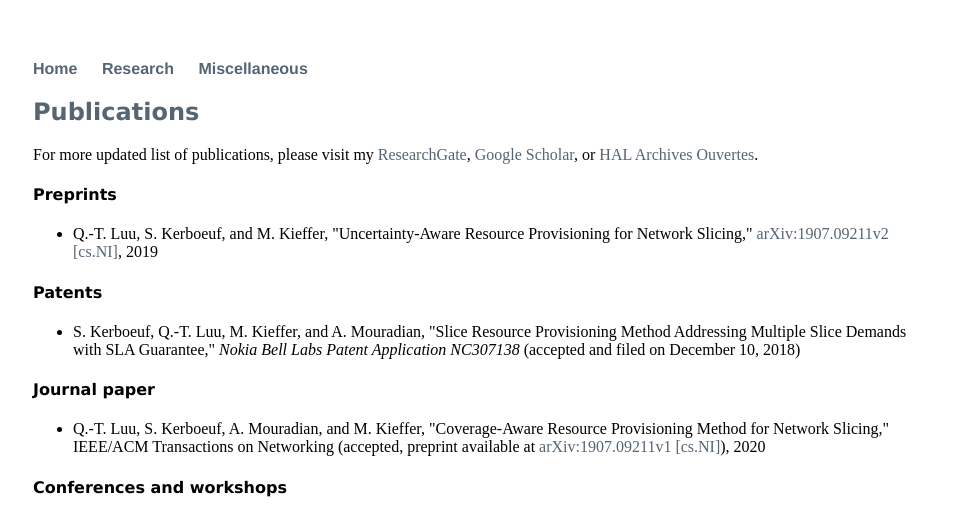
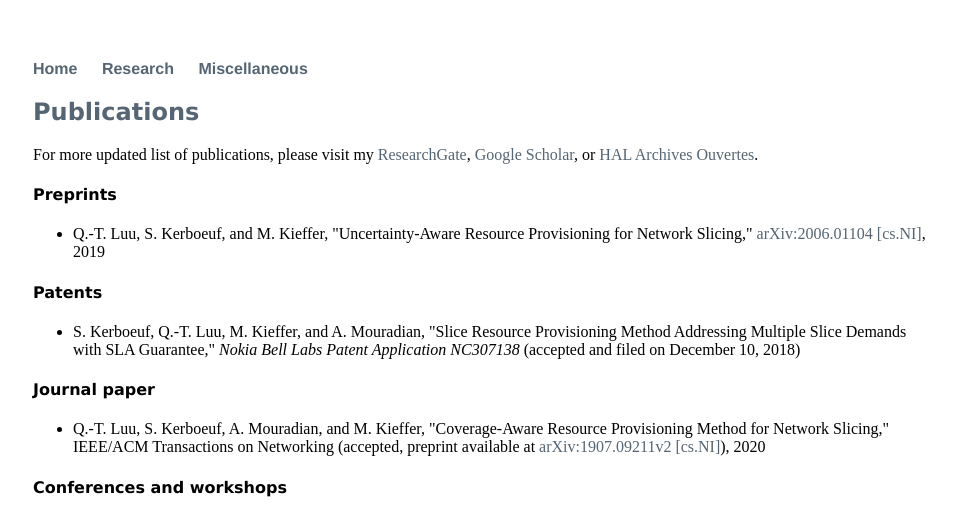
Before and after one commit to luuquangtrung/luuquangtrung.github.io_v1, a Jekyll site: the page built from research/index.html, in a window 1280 px wide. Shown: the top 518 px of the page, without its empty margins (159-1119 px from the left). Built offline with Jekyll 4.4.1, drawn with Linux system fonts in a browser that asks for light colours.

Commit message:
update research page

```diff
--- a/research/index.html
+++ b/research/index.html
@@ -17,7 +17,7 @@ For more updated list of publications, please visit my <a href="https://www.rese
 
 <ul>
 	<li>
-		Q.-T. Luu, S. Kerboeuf, and M. Kieffer, "Uncertainty-Aware Resource Provisioning for Network Slicing," <a href="https://arxiv.org/abs/1907.09211v2"> arXiv:1907.09211v2 [cs.NI]</a>, 2019
+		Q.-T. Luu, S. Kerboeuf, and M. Kieffer, "Uncertainty-Aware Resource Provisioning for Network Slicing," <a href="https://arxiv.org/abs/2006.01104"> arXiv:2006.01104 [cs.NI]</a>, 2019
 	</li>
 </ul>
 
@@ -34,7 +34,7 @@ For more updated list of publications, please visit my <a href="https://www.rese
 
 <ul>
 	<li>
-		Q.-T. Luu, S. Kerboeuf, A. Mouradian, and M. Kieffer, "Coverage-Aware Resource Provisioning Method for Network Slicing," IEEE/ACM Transactions on Networking (accepted, preprint available at <a href="https://arxiv.org/abs/1907.09211"> arXiv:1907.09211v1 [cs.NI]</a>), 2020
+		Q.-T. Luu, S. Kerboeuf, A. Mouradian, and M. Kieffer, "Coverage-Aware Resource Provisioning Method for Network Slicing," IEEE/ACM Transactions on Networking (accepted, preprint available at <a href="https://arxiv.org/abs/1907.09211v2"> arXiv:1907.09211v2 [cs.NI]</a>), 2020
 	</li>
 </ul>
 
```
